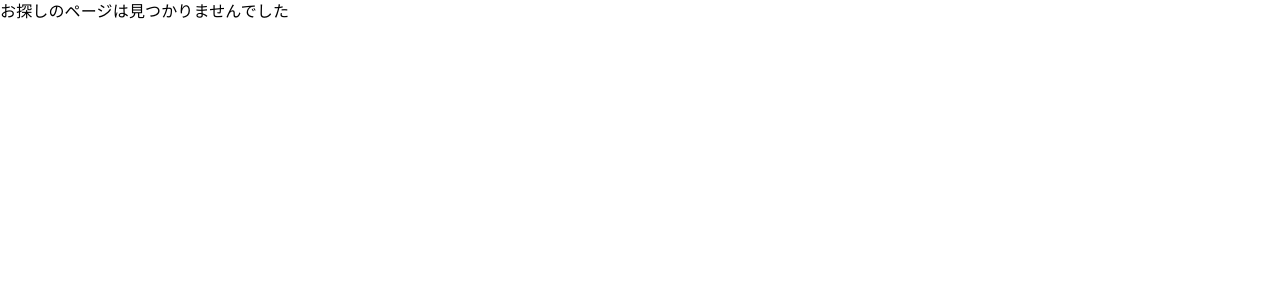
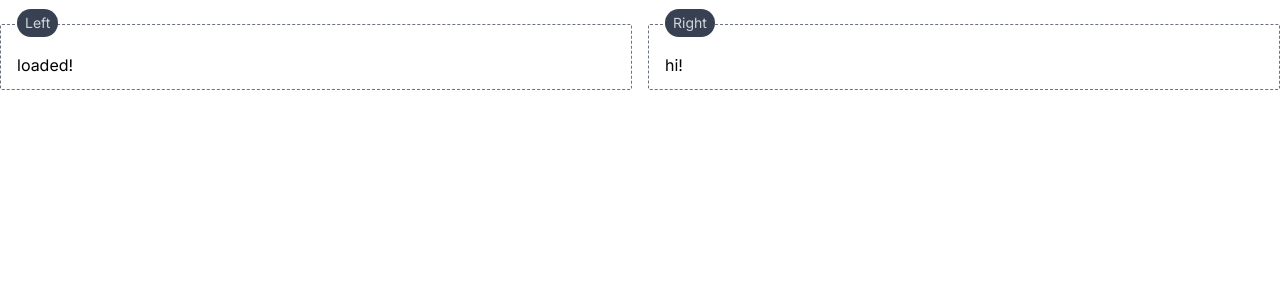
Before and after one commit to yosuke0517/fastpass-fe, a Next.js app: page /loading-streaming in a window 1280 px wide. Before the commit this address had no page. Shown: the top 300 px of the page. Built offline with nearby package versions, Linux system fonts and the light colour scheme.

Commit message:
fix: 一旦fetchしない

```diff
--- /dev/null
+++ b/src/app/_components/Boundary.tsx
@@ -0,0 +1,37 @@
+import Link from "next/link";
+import type { PropsWithChildren } from "react";
+
+type Props = PropsWithChildren<{
+  label: string;
+  bg?: "green" | "red";
+  textCenter?: boolean;
+  filePath?: string;
+}>;
+
+export function Boundary({ label, bg, textCenter, filePath, children }: Props) {
+  return (
+    <div
+      className={[
+        "relative p-2 rounded-sm animate-[rerender_1s_ease-in-out_1] border border-gray-500 border-dashed mt-6 h-full w-full",
+        bg === "green" ? "bg-green-950" : "",
+        bg === "red" ? "bg-red-950" : "",
+        textCenter ? "text-center" : "",
+      ].join(" ")}
+    >
+      <div className="absolute -top-4 ml-2 px-2 py-1 bg-gray-700 rounded-full text-sm animate-[highlight_1s_ease-in-out_1] text-gray-300">
+        {filePath ? (
+          <Link
+            href={`?file-path=${filePath}`}
+            className="hover:text-blue-300"
+            replace
+          >
+            {label}
+          </Link>
+        ) : (
+          <span>{label}</span>
+        )}
+      </div>
+      <div className="mt-4 py-1 px-2 h-full">{children}</div>
+    </div>
+  );
+}
--- /dev/null
+++ b/src/app/_components/Loading.tsx
@@ -0,0 +1,5 @@
+import { Boundary } from "@/app/_components/boundary";
+
+export function Loading() {
+  return <Boundary label="Loading">loading...</Boundary>;
+}
--- /dev/null
+++ b/src/app/loading-streaming/page.tsx
@@ -0,0 +1,23 @@
+import { Suspense } from "react";
+import { Loading } from '@/app/_components/Loading'
+import { Boundary } from '@/app/_components/Boundary'
+
+// turn off full route cache for demo
+export const dynamic = "force-dynamic";
+
+export default function Page() {
+  return (
+    <div className="flex gap-4">
+      <Suspense fallback={<Loading />}>
+        <Left />
+      </Suspense>
+      <Boundary label="Right">hi!</Boundary>
+    </div>
+  );
+}
+
+async function Left() {
+  await new Promise((resolve) => setTimeout(resolve, 2000));
+
+  return <Boundary label="Left">loaded!</Boundary>;
+}
--- a/src/app/page.tsx
+++ b/src/app/page.tsx
@@ -8,10 +8,10 @@ export default function Page() {
     <main>
       <div className='flex'>
         <p>topです</p>
-        <Suspense fallback={<CircularProgress />}>
-          <TodoList />
-        </Suspense>
-        <TodoList2 />
+        {/*<Suspense fallback={<CircularProgress />}>*/}
+        {/*  <TodoList />*/}
+        {/*</Suspense>*/}
+        {/*<TodoList2 />*/}
       </div>
     </main>
   );
```
